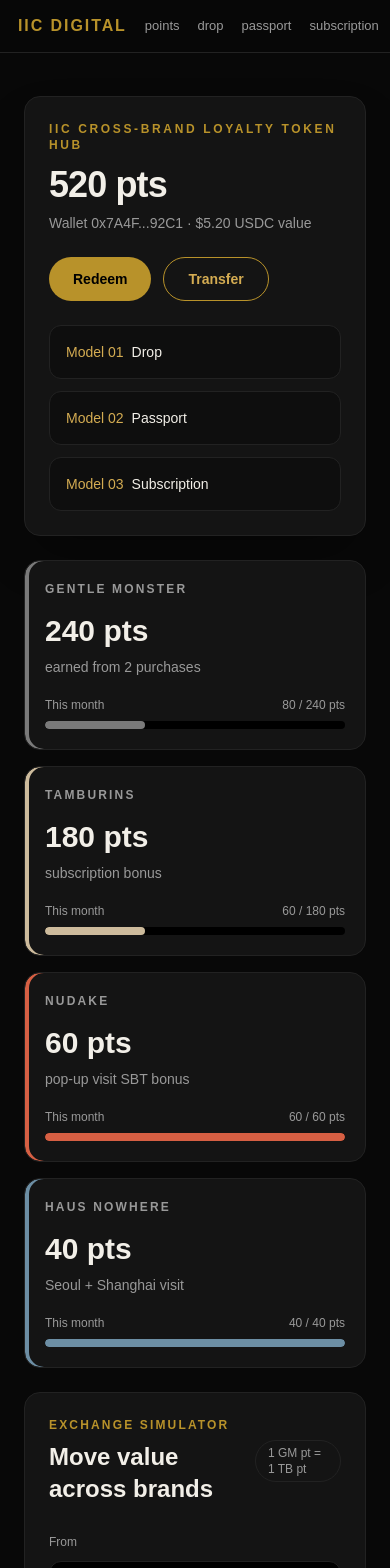
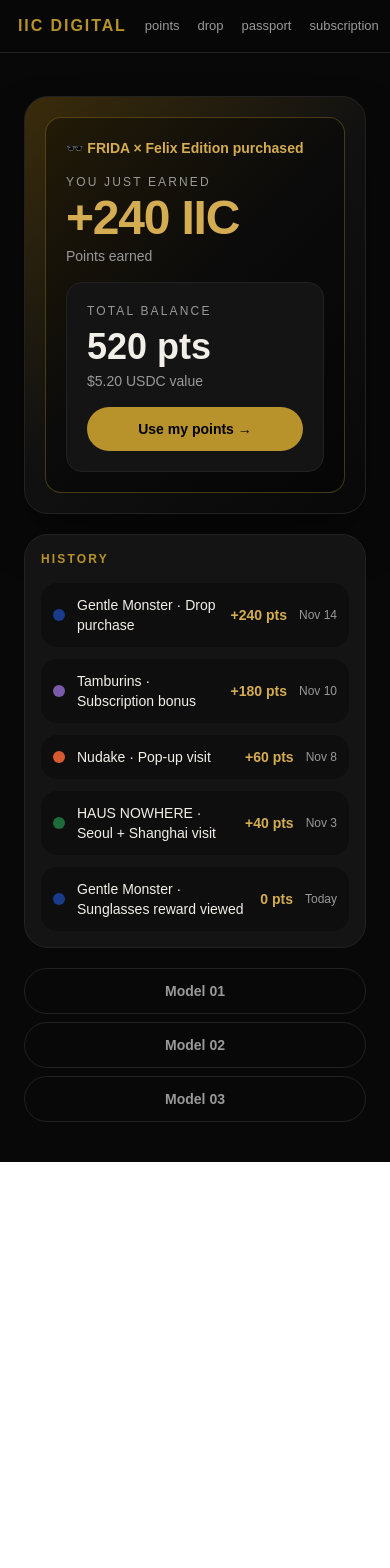
Before and after one commit to lemonkimdev/demo_gm, a Next.js app: page /iic/points in a window 390 px wide. Shown: the top 1568 px of the page. After the commit the page ends 1162 px from the top, so only its background shows below. Built offline with nearby package versions, Linux system fonts and the light colour scheme.

Commit message:
Refine IIC points wallet flow

```diff
--- a/src/iic-pages/iic/Points.jsx
+++ b/src/iic-pages/iic/Points.jsx
@@ -1,249 +1,406 @@
+"use client";
+
 import Link from "next/link";
+import { useEffect, useMemo, useState } from "react";
 
-const brands = [
-  {
-    name: "GENTLE MONSTER",
-    accent: "#7A7A7A",
-    points: 240,
-    month: 80,
-    note: "earned from 2 purchases",
+const brandMeta = {
+  GM: {
+    name: "Gentle Monster",
+    short: "GM",
+    color: "#1A3A8A",
+    initial: 240,
+    offer: "−100 pts → $1 off sunglasses",
+    redeemCost: 100,
+    confirm: "Redeem 100 pts for $1 off?",
   },
-  {
-    name: "TAMBURINS",
-    accent: "#CDBB9C",
-    points: 180,
-    month: 60,
-    note: "subscription bonus",
+  TB: {
+    name: "Tamburins",
+    short: "TB",
+    color: "#7A5AAA",
+    initial: 180,
+    offer: "−200 pts → Free SYLPH sample",
+    redeemCost: 200,
+    confirm: "Redeem 200 pts for Free SYLPH sample?",
   },
-  {
-    name: "NUDAKE",
-    accent: "#D65F43",
-    points: 60,
-    month: 60,
-    note: "pop-up visit SBT bonus",
+  ND: {
+    name: "Nudake",
+    short: "ND",
+    color: "#D85A30",
+    initial: 60,
+    offer: "−60 pts → Nudake pop-up priority",
+    redeemCost: 60,
+    confirm: "Redeem 60 pts for Nudake pop-up priority?",
   },
-  {
+  HAUS: {
     name: "HAUS NOWHERE",
-    accent: "#6C8EA4",
-    points: 40,
-    month: 40,
-    note: "Seoul + Shanghai visit",
+    short: "HAUS",
+    color: "#1D6A3A",
+    initial: 40,
+    offer: "−40 pts → HAUS early entry",
+    redeemCost: 40,
+    confirm: "Redeem 40 pts for HAUS early entry?",
   },
-];
+};
 
-const transactions = [
-  ["2026.06.08", "GENTLE MONSTER", "earned", "+120 pts"],
-  ["2026.06.04", "TAMBURINS", "earned", "+80 pts"],
-  ["2026.05.29", "NUDAKE", "earned", "+60 pts"],
-  ["2026.05.21", "HAUS NOWHERE", "earned", "+40 pts"],
-  ["2026.05.12", "GENTLE MONSTER", "redeemed", "-100 pts"],
+const historyRows = [
+  ["GM", "Gentle Monster · Drop purchase", "+240 pts", "Nov 14"],
+  ["TB", "Tamburins · Subscription bonus", "+180 pts", "Nov 10"],
+  ["ND", "Nudake · Pop-up visit", "+60 pts", "Nov 8"],
+  ["HAUS", "HAUS NOWHERE · Seoul + Shanghai visit", "+40 pts", "Nov 3"],
+  ["GM", "Gentle Monster · Sunglasses reward viewed", "0 pts", "Today"],
 ];
 
 const modelLinks = [
-  ["/iic/drop", "Model 01", "Drop"],
-  ["/iic/passport", "Model 02", "Passport"],
-  ["/iic/subscription", "Model 03", "Subscription"],
+  ["/iic/drop", "Model 01"],
+  ["/iic/passport", "Model 02"],
+  ["/iic/subscription", "Model 03"],
 ];
 
 export default function Points() {
+  const [countedPoints, setCountedPoints] = useState(0);
+  const [journeyStep, setJourneyStep] = useState("entry");
+  const [tab, setTab] = useState("points");
+  const [balances, setBalances] = useState({
+    GM: brandMeta.GM.initial,
+    TB: brandMeta.TB.initial,
+    ND: brandMeta.ND.initial,
+    HAUS: brandMeta.HAUS.initial,
+  });
+  const [confirmBrand, setConfirmBrand] = useState(null);
+  const [toast, setToast] = useState("");
+  const [flashBrand, setFlashBrand] = useState(null);
+  const [fromBrand, setFromBrand] = useState("GM");
+  const [toBrand, setToBrand] = useState("TB");
+  const [amount, setAmount] = useState(50);
+  const [isTransferring, setIsTransferring] = useState(false);
+
+  useEffect(() => {
+    let current = 0;
+    const timer = window.setInterval(() => {
+      current += 8;
+      setCountedPoints(Math.min(240, current));
+      if (current >= 240) {
+        window.clearInterval(timer);
+      }
+    }, 22);
+
+    return () => window.clearInterval(timer);
+  }, []);
+
+  useEffect(() => {
+    if (!toast) {
+      return undefined;
+    }
+
+    const timer = window.setTimeout(() => setToast(""), 1800);
+    return () => window.clearTimeout(timer);
+  }, [toast]);
+
+  const totalPoints = useMemo(
+    () => Object.values(balances).reduce((sum, value) => sum + value, 0),
+    [balances],
+  );
+
+  function confirmRedeem(code) {
+    setConfirmBrand(code);
+  }
+
+  function redeemPoints() {
+    if (!confirmBrand) {
+      return;
+    }
+
+    const cost = brandMeta[confirmBrand].redeemCost;
+    setBalances((current) => ({
+      ...current,
+      [confirmBrand]: Math.max(0, current[confirmBrand] - cost),
+    }));
+    setFlashBrand(confirmBrand);
+    setConfirmBrand(null);
+    setToast("Redeemed ✓");
+    window.setTimeout(() => setFlashBrand(null), 500);
+  }
+
+  function exchangePoints() {
+    if (fromBrand === toBrand) {
+      setToast("Choose a different brand");
+      return;
+    }
+
+    const safeAmount = Math.min(amount, balances[fromBrand]);
+    if (safeAmount <= 0) {
+      setToast("No points available");
+      return;
+    }
+
+    setIsTransferring(true);
+    window.setTimeout(() => {
+      setBalances((current) => ({
+        ...current,
+        [fromBrand]: current[fromBrand] - safeAmount,
+        [toBrand]: current[toBrand] + safeAmount,
+      }));
+      setIsTransferring(false);
+      setToast("Exchange complete ✓");
+    }, 900);
+  }
+
   return (
-    <div className="mx-auto w-full max-w-6xl text-[var(--iic-text)]">
-      <section className="rounded-2xl border border-[var(--iic-border)] bg-[var(--iic-card)] p-6 shadow-2xl shadow-black/40">
-        <div className="flex flex-col gap-6 lg:flex-row lg:items-end lg:justify-between">
+    <div className="mx-auto w-full max-w-5xl text-[var(--iic-text)]">
+      {toast ? (
+        <div className="fixed left-1/2 top-20 z-40 -translate-x-1/2 rounded-full bg-[var(--iic-gold)] px-5 py-3 text-sm font-bold text-black shadow-xl shadow-black/40">
+          {toast}
+        </div>
+      ) : null}
+
+      <section className="rounded-3xl border border-[var(--iic-border)] bg-[linear-gradient(135deg,#3a2c0b,#111_48%,#080808)] p-5 shadow-2xl shadow-black/50">
+        <div className="rounded-2xl border border-[rgba(184,146,42,0.35)] bg-black/35 p-5">
+          <p className="text-sm font-semibold text-[var(--iic-gold-light)]">
+            🕶️ FRIDA × Felix Edition purchased
+          </p>
+          <div className="mt-4 flex flex-col gap-4 sm:flex-row sm:items-end sm:justify-between">
             <div>
-            <p className="text-xs font-semibold uppercase tracking-[0.22em] text-[var(--iic-gold)]">
-              IIC Cross-Brand Loyalty Token Hub
+              <p className="text-xs uppercase tracking-[0.18em] text-[var(--iic-text-muted)]">
+                You just earned
               </p>
-            <h1 className="mt-3 text-4xl font-semibold tracking-tight">
-              520 pts
-            </h1>
-            <p className="mt-2 text-sm text-[var(--iic-text-muted)]">
-              Wallet 0x7A4F...92C1 · $5.20 USDC value
+              <p className="mt-1 text-5xl font-black tracking-tight text-[var(--iic-gold-light)]">
+                +{countedPoints} IIC
+              </p>
+              <p className="mt-1 text-sm text-[var(--iic-text-muted)]">
+                Points earned
               </p>
             </div>
-
-          <div className="flex flex-wrap gap-3">
-            <button className="h-11 rounded-full bg-[var(--iic-gold)] px-6 text-sm font-semibold text-black transition hover:bg-[var(--iic-gold-light)]">
-              Redeem
+            <div className="rounded-2xl border border-[var(--iic-border)] bg-[var(--iic-card)] p-5 sm:min-w-64">
+              <p className="text-xs uppercase tracking-[0.18em] text-[var(--iic-text-muted)]">
+                Total balance
+              </p>
+              <p className="mt-2 text-4xl font-bold">{totalPoints} pts</p>
+              <p className="mt-1 text-sm text-[var(--iic-text-muted)]">
+                ${(totalPoints / 100).toFixed(2)} USDC value
+              </p>
+              <button
+                onClick={() => setJourneyStep("wallet")}
+                className="mt-4 min-h-11 w-full rounded-full bg-[var(--iic-gold)] px-5 py-3 text-sm font-bold text-black transition active:scale-95 hover:bg-[var(--iic-gold-light)]"
+              >
+                Use my points →
               </button>
-            <button className="h-11 rounded-full border border-[var(--iic-gold)] px-6 text-sm font-semibold text-[var(--iic-gold-light)] transition hover:bg-[var(--iic-gold)] hover:text-black">
-              Transfer
-            </button>
-          </div>
-        </div>
-
-        <div className="mt-6 grid gap-3 md:grid-cols-3">
-          {modelLinks.map(([href, model, label]) => (
-            <Link
-              key={href}
-              href={href}
-              className="rounded-xl border border-[var(--iic-border)] bg-black/30 p-4 text-sm transition hover:border-[var(--iic-gold)]"
-            >
-              <span className="text-[var(--iic-gold-light)]">{model}</span>
-              <span className="ml-2 text-[var(--iic-text)]">{label}</span>
-            </Link>
-          ))}
-        </div>
-      </section>
-
-      <section className="mt-6 grid gap-4 md:grid-cols-2 xl:grid-cols-4">
-        {brands.map((brand) => (
-          <article
-            key={brand.name}
-            className="rounded-2xl border border-[var(--iic-border)] bg-[var(--iic-card)] p-5"
-            style={{ boxShadow: `inset 4px 0 0 ${brand.accent}` }}
-          >
-            <p className="text-xs font-semibold uppercase tracking-[0.18em] text-[var(--iic-text-muted)]">
-              {brand.name}
-            </p>
-            <p className="mt-4 text-3xl font-semibold">{brand.points} pts</p>
-            <p className="mt-2 text-sm text-[var(--iic-text-muted)]">
-              {brand.note}
-            </p>
-            <div className="mt-5">
-              <div className="flex justify-between text-xs text-[var(--iic-text-muted)]">
-                <span>This month</span>
-                <span>{brand.month} / {brand.points} pts</span>
-              </div>
-              <div className="mt-2 h-2 overflow-hidden rounded-full bg-black">
-                <div
-                  className="h-full rounded-full"
-                  style={{
-                    width: `${Math.min(100, (brand.month / brand.points) * 100)}%`,
-                    background: brand.accent,
-                  }}
-                />
-              </div>
-            </div>
-          </article>
-        ))}
-      </section>
-
-      <section className="mt-6 grid gap-4 lg:grid-cols-[1.1fr_0.9fr]">
-        <div className="rounded-2xl border border-[var(--iic-border)] bg-[var(--iic-card)] p-6">
-          <div className="flex items-center justify-between gap-4">
-            <div>
-              <p className="text-xs font-semibold uppercase tracking-[0.18em] text-[var(--iic-gold)]">
-                Exchange Simulator
-              </p>
-              <h2 className="mt-2 text-2xl font-semibold">Move value across brands</h2>
-            </div>
-            <p className="rounded-full border border-[var(--iic-border)] px-3 py-1 text-xs text-[var(--iic-text-muted)]">
-              1 GM pt = 1 TB pt
-            </p>
-          </div>
-
-          <div className="mt-6 grid gap-3 md:grid-cols-[1fr_120px_1fr]">
-            <label className="block">
-              <span className="text-xs text-[var(--iic-text-muted)]">From</span>
-              <select className="mt-2 h-12 w-full rounded-xl border border-[var(--iic-border)] bg-black px-3 text-sm text-[var(--iic-text)]">
-                {brands.map((brand) => (
-                  <option key={brand.name}>{brand.name}</option>
-                ))}
-              </select>
-            </label>
-            <label className="block">
-              <span className="text-xs text-[var(--iic-text-muted)]">Amount</span>
-              <input
-                defaultValue="100"
-                className="mt-2 h-12 w-full rounded-xl border border-[var(--iic-border)] bg-black px-3 text-sm text-[var(--iic-text)]"
-              />
-            </label>
-            <label className="block">
-              <span className="text-xs text-[var(--iic-text-muted)]">To</span>
-              <select className="mt-2 h-12 w-full rounded-xl border border-[var(--iic-border)] bg-black px-3 text-sm text-[var(--iic-text)]">
-                <option>TAMBURINS</option>
-                <option>GENTLE MONSTER</option>
-                <option>NUDAKE</option>
-                <option>HAUS NOWHERE</option>
-              </select>
-            </label>
-          </div>
-
-          <div className="mt-5 rounded-xl border border-[var(--iic-border)] bg-black/40 p-4">
-            <div className="h-2 overflow-hidden rounded-full bg-black">
-              <div className="h-full w-2/3 animate-pulse rounded-full bg-[var(--iic-gold)]" />
-            </div>
-            <p className="mt-3 text-sm text-[var(--iic-text-muted)]">
-              Animated transfer preview: points settle instantly inside the IIC ecosystem.
-            </p>
-          </div>
-
-          <button className="mt-5 h-12 w-full rounded-xl bg-[var(--iic-gold)] text-sm font-semibold text-black transition hover:bg-[var(--iic-gold-light)]">
-            Exchange
-          </button>
-        </div>
-
-        <div className="rounded-2xl border border-[var(--iic-border)] bg-[var(--iic-card)] p-6">
-          <p className="text-xs font-semibold uppercase tracking-[0.18em] text-[var(--iic-gold)]">
-            Redemption Options
-          </p>
-          <div className="mt-5 space-y-3">
-            {[
-              "100 pts = $1 off next Gentle Monster purchase",
-              "200 pts = free TAMBURINS sample",
-              "500 pts = NUDAKE seasonal collectible airdrop",
-            ].map((option) => (
-              <div
-                key={option}
-                className="rounded-xl border border-[var(--iic-border)] bg-black/30 p-4 text-sm"
-              >
-                {option}
-              </div>
-            ))}
-          </div>
-          <div className="mt-5">
-            <div className="flex justify-between text-xs text-[var(--iic-text-muted)]">
-              <span>520 pts</span>
-              <span>Almost enough for the collectible airdrop!</span>
-            </div>
-            <div className="mt-2 h-3 overflow-hidden rounded-full bg-black">
-              <div className="h-full w-full rounded-full bg-[var(--iic-gold)]" />
             </div>
           </div>
         </div>
       </section>
 
-      <section className="mt-6 rounded-2xl border border-[var(--iic-border)] bg-[var(--iic-card)] p-6">
-        <p className="text-xs font-semibold uppercase tracking-[0.18em] text-[var(--iic-gold)]">
-          Transaction History
-        </p>
-        <div className="mt-5 overflow-x-auto">
-          <table className="w-full min-w-[620px] text-left text-sm">
-            <thead className="text-xs uppercase tracking-[0.14em] text-[var(--iic-text-muted)]">
-              <tr>
-                <th className="border-b border-[var(--iic-border)] py-3">Date</th>
-                <th className="border-b border-[var(--iic-border)] py-3">Brand</th>
-                <th className="border-b border-[var(--iic-border)] py-3">Action</th>
-                <th className="border-b border-[var(--iic-border)] py-3 text-right">Amount</th>
-              </tr>
-            </thead>
-            <tbody>
-              {transactions.map(([date, brand, action, amount]) => (
-                <tr key={`${date}-${brand}-${amount}`}>
-                  <td className="border-b border-[var(--iic-border)] py-4 text-[var(--iic-text-muted)]">
-                    {date}
-                  </td>
-                  <td className="border-b border-[var(--iic-border)] py-4">{brand}</td>
-                  <td className="border-b border-[var(--iic-border)] py-4">
-                    <span
-                      className={`rounded-full px-3 py-1 text-xs ${
-                        action === "earned"
+      {journeyStep === "wallet" ? (
+        <section className="mt-5 rounded-3xl border border-[var(--iic-border)] bg-[var(--iic-card)] p-4">
+          <div className="grid grid-cols-2 gap-2 rounded-2xl bg-black/40 p-1">
+            {["points", "exchange"].map((mode) => (
+              <button
+                key={mode}
+                onClick={() => setTab(mode)}
+                className={`min-h-11 rounded-xl px-4 text-sm font-bold transition active:scale-95 ${
+                  tab === mode
                     ? "bg-[var(--iic-gold)] text-black"
-                          : "bg-black text-[var(--iic-text-muted)]"
+                    : "text-[var(--iic-text-muted)] hover:text-[var(--iic-text)]"
                 }`}
               >
+                {mode === "points" ? "My Points" : "Exchange"}
+              </button>
+            ))}
+          </div>
+
+          {tab === "points" ? (
+            <div className="mt-4 grid gap-3 sm:grid-cols-2">
+              {Object.entries(brandMeta).map(([code, brand]) => (
+                <article
+                  key={code}
+                  className={`rounded-2xl border border-[var(--iic-border)] bg-black/35 p-4 transition ${
+                    flashBrand === code ? "scale-[1.02] ring-2 ring-[var(--iic-gold)]" : ""
+                  }`}
+                >
+                  <div className="flex items-start justify-between gap-3">
+                    <div>
+                      <div className="flex items-center gap-2">
+                        <span
+                          className="h-3 w-3 rounded-full"
+                          style={{ background: brand.color }}
+                        />
+                        <p className="text-sm font-bold uppercase tracking-[0.08em]">
+                          {brand.name}
+                        </p>
+                      </div>
+                      <p className="mt-4 text-3xl font-black">
+                        {balances[code]} pts
+                      </p>
+                    </div>
+                    <span
+                      className="rounded-full px-3 py-1 text-xs font-bold text-white"
+                      style={{ background: brand.color }}
+                    >
+                      {brand.short}
+                    </span>
+                  </div>
+
+                  <button
+                    onClick={() => confirmRedeem(code)}
+                    className="mt-5 min-h-11 w-full rounded-full border border-[var(--iic-border)] bg-[var(--iic-card)] px-4 py-3 text-left text-sm font-bold text-[var(--iic-text)] transition active:scale-95 hover:border-[var(--iic-gold)]"
+                  >
+                    {brand.offer}
+                  </button>
+
+                  {confirmBrand === code ? (
+                    <div className="mt-3 rounded-2xl border border-[rgba(184,146,42,0.35)] bg-[rgba(184,146,42,0.10)] p-3">
+                      <p className="text-sm font-semibold">{brand.confirm}</p>
+                      <div className="mt-3 grid grid-cols-2 gap-2">
+                        <button
+                          onClick={redeemPoints}
+                          className="min-h-11 rounded-full bg-[var(--iic-gold)] text-sm font-bold text-black transition active:scale-95"
+                        >
+                          YES
+                        </button>
+                        <button
+                          onClick={() => setConfirmBrand(null)}
+                          className="min-h-11 rounded-full border border-[var(--iic-border)] text-sm font-bold transition active:scale-95"
+                        >
+                          CANCEL
+                        </button>
+                      </div>
+                    </div>
+                  ) : null}
+                </article>
+              ))}
+            </div>
+          ) : (
+            <div className="mt-4 rounded-2xl border border-[var(--iic-border)] bg-black/30 p-4">
+              <div className="grid gap-3 sm:grid-cols-2">
+                <label>
+                  <span className="text-xs text-[var(--iic-text-muted)]">
+                    FROM brand
+                  </span>
+                  <select
+                    value={fromBrand}
+                    onChange={(event) => setFromBrand(event.target.value)}
+                    className="mt-2 min-h-11 w-full rounded-xl border border-[var(--iic-border)] bg-black px-3 text-sm text-[var(--iic-text)]"
+                  >
+                    {Object.entries(brandMeta).map(([code, brand]) => (
+                      <option key={code} value={code}>
+                        {brand.short} · {brand.name}
+                      </option>
+                    ))}
+                  </select>
+                </label>
+                <label>
+                  <span className="text-xs text-[var(--iic-text-muted)]">
+                    TO brand
+                  </span>
+                  <select
+                    value={toBrand}
+                    onChange={(event) => setToBrand(event.target.value)}
+                    className="mt-2 min-h-11 w-full rounded-xl border border-[var(--iic-border)] bg-black px-3 text-sm text-[var(--iic-text)]"
+                  >
+                    {Object.entries(brandMeta).map(([code, brand]) => (
+                      <option key={code} value={code}>
+                        {brand.short} · {brand.name}
+                      </option>
+                    ))}
+                  </select>
+                </label>
+              </div>
+
+              <label className="mt-5 block">
+                <div className="flex justify-between text-sm">
+                  <span className="text-[var(--iic-text-muted)]">Amount</span>
+                  <span className="font-bold">{amount} pts</span>
+                </div>
+                <input
+                  type="range"
+                  min="1"
+                  max="100"
+                  value={amount}
+                  onChange={(event) => setAmount(Number(event.target.value))}
+                  className="mt-3 w-full accent-[var(--iic-gold)]"
+                />
+              </label>
+
+              <div className="mt-5 rounded-2xl border border-[var(--iic-border)] bg-[var(--iic-card)] p-4">
+                <p className="text-center text-sm font-bold">
+                  {amount} {brandMeta[fromBrand].short} pts = {amount}{" "}
+                  {brandMeta[toBrand].short} pts
+                </p>
+                <div className="mt-4 grid grid-cols-[1fr_80px_1fr] items-center gap-3">
+                  <div
+                    className="rounded-2xl p-4 text-center text-sm font-bold text-white"
+                    style={{ background: brandMeta[fromBrand].color }}
+                  >
+                    {brandMeta[fromBrand].short}
+                  </div>
+                  <div className="flex justify-center gap-1">
+                    {[0, 1, 2].map((dot) => (
+                      <span
+                        key={dot}
+                        className={`h-2 w-2 rounded-full bg-[var(--iic-gold)] ${
+                          isTransferring ? "animate-bounce" : ""
+                        }`}
+                        style={{ animationDelay: `${dot * 120}ms` }}
+                      />
+                    ))}
+                  </div>
+                  <div
+                    className="rounded-2xl p-4 text-center text-sm font-bold text-white"
+                    style={{ background: brandMeta[toBrand].color }}
+                  >
+                    {brandMeta[toBrand].short}
+                  </div>
+                </div>
+              </div>
+
+              <button
+                onClick={exchangePoints}
+                className="mt-5 min-h-11 w-full rounded-full bg-[var(--iic-gold)] px-5 py-3 text-sm font-bold text-black transition active:scale-95 hover:bg-[var(--iic-gold-light)]"
+              >
+                Exchange
+              </button>
+            </div>
+          )}
+        </section>
+      ) : null}
+
+      <section className="mt-5 rounded-3xl border border-[var(--iic-border)] bg-[var(--iic-card)] p-4">
+        <p className="text-xs font-bold uppercase tracking-[0.18em] text-[var(--iic-gold)]">
+          History
+        </p>
+        <div className="mt-4 space-y-3">
+          {historyRows.map(([code, action, pts, date]) => (
+            <div
+              key={`${code}-${action}-${date}`}
+              className="flex min-h-11 items-center gap-3 rounded-2xl bg-black/30 px-3 py-3 text-sm"
+            >
+              <span
+                className="h-3 w-3 shrink-0 rounded-full"
+                style={{ background: brandMeta[code].color }}
+              />
+              <span className="min-w-0 flex-1 text-[var(--iic-text)]">
                 {action}
               </span>
-                  </td>
-                  <td className="border-b border-[var(--iic-border)] py-4 text-right font-semibold">
-                    {amount}
-                  </td>
-                </tr>
+              <span className="shrink-0 font-bold text-[var(--iic-gold-light)]">
+                {pts}
+              </span>
+              <span className="shrink-0 text-xs text-[var(--iic-text-muted)]">
+                {date}
+              </span>
+            </div>
           ))}
-            </tbody>
-          </table>
         </div>
+      </section>
+
+      <section className="mt-5 grid gap-2 sm:grid-cols-3">
+        {modelLinks.map(([href, label]) => (
+          <Link
+            key={href}
+            href={href}
+            className="min-h-11 rounded-full border border-[var(--iic-border)] px-4 py-3 text-center text-sm font-bold text-[var(--iic-text-muted)] transition active:scale-95 hover:border-[var(--iic-gold)] hover:text-[var(--iic-text)]"
+          >
+            {label}
+          </Link>
+        ))}
       </section>
     </div>
   );
```
Lines whose indentation alone changed are shown as unchanged.
